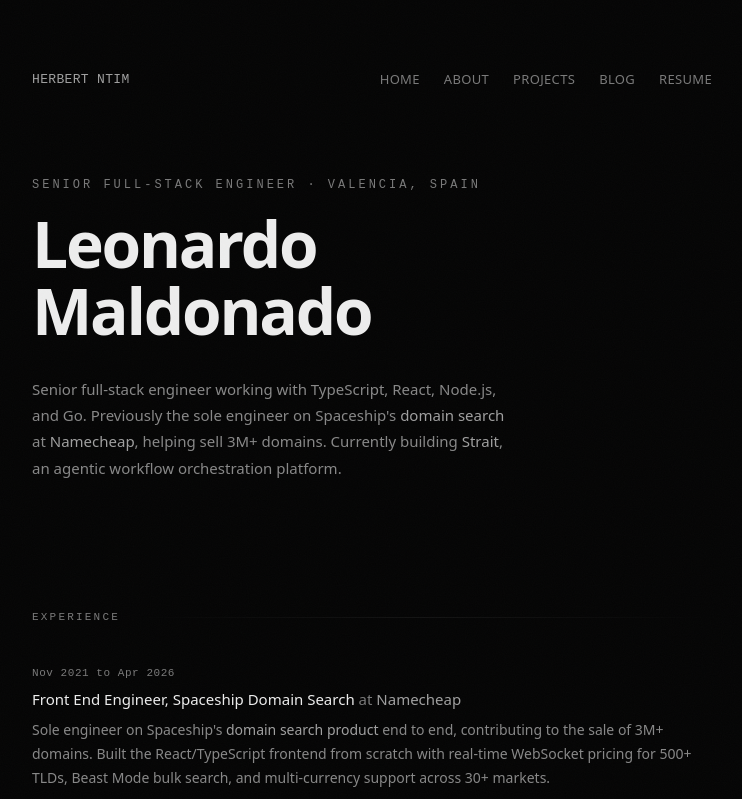
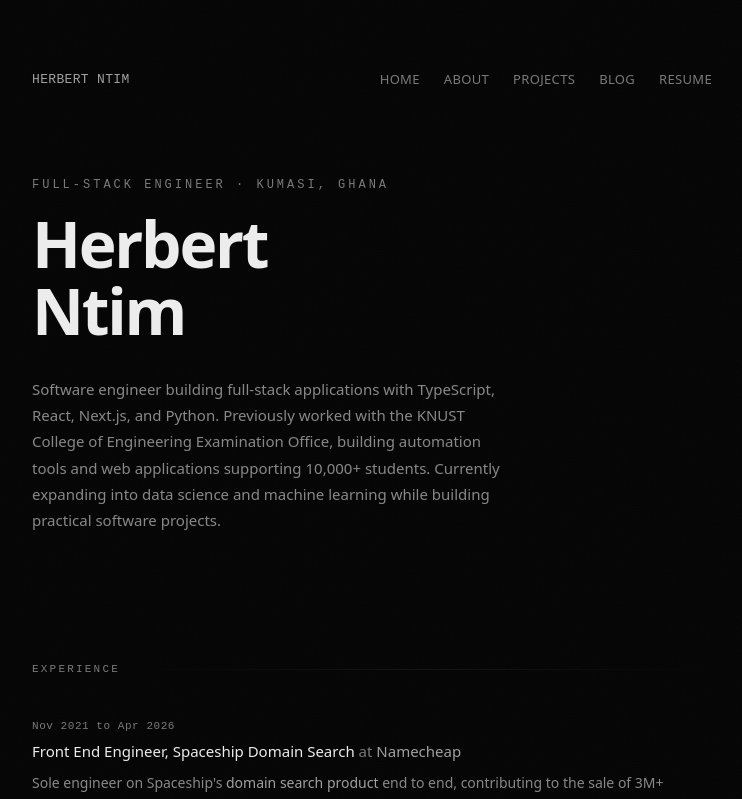
Before and after one commit to HerbertNtim/herbert, a React (Vite) app: page / in a window 1280 px wide. Shown: the top 799 px of the page, without its empty margins (268-1010 px from the left). Built offline with nearby package versions, Linux system fonts and the light colour scheme.

Commit message:
updated home title

```diff
--- a/index.html
+++ b/index.html
@@ -11,7 +11,7 @@
     />
     <link rel="icon" type="image/x-icon" href="/favicon.svg" />
     <link rel="apple-touch-icon" href="/favicon.ico" />
-    <title>Leonardo Maldonado · Senior Full-Stack Engineer</title>
+    <title>Herbert Ntim · Software Engineer</title>
   </head>
   <body class="antialiased">
     <div id="root"></div>
--- a/src/pages/Home.tsx
+++ b/src/pages/Home.tsx
@@ -16,28 +16,25 @@ export function Home() {
   return (
     <div>
       <PageMeta
-        title="Leonardo Maldonado · Senior Full-Stack Engineer"
-        description="Senior full-stack engineer based in Valencia, Spain. Previously sole engineer on Spaceship's domain search at Namecheap (3M+ domains sold). Creator of 33 JavaScript Concepts (66K+ stars). Currently building Strait."
+        title="Herbert Ntim · Full-Stack Engineer"
+        description="Full-Stack Engineer based in Kumasi, Ghana. Building full-stack applications with TypeScript, React, Next.js, and Python. Exploring data science and machine learning."
       />
       <section className="mb-24 sm:mb-32">
         <p className="mb-4 font-mono text-[12px] tracking-[0.25em] text-fg-tertiary uppercase">
-          Senior Full-Stack Engineer · Valencia, Spain
+          Full-Stack Engineer · Kumasi, Ghana
         </p>
         <h1 className="text-[clamp(2.5rem,6vw,4rem)] leading-[1.05] font-semibold tracking-[-0.035em] text-fg">
-          Leonardo
+          Herbert
           <br />
-          Maldonado
+          Ntim
         </h1>
-        <p className="mt-8 max-w-[480px] text-[16px] leading-[1.75] text-fg-secondary sm:text-[15px]">
-          Senior full-stack engineer working with TypeScript, React, Node.js, and
-          Go. Previously the sole engineer on Spaceship&apos;s{" "}
-          <TextLink href="https://www.spaceship.com/domain-search/">
-            domain search
-          </TextLink>{" "}
-          at <TextLink href="https://www.namecheap.com">Namecheap</TextLink>,
-          helping sell 3M+ domains. Currently building{" "}
-          <TextLink href="https://strait.dev">Strait</TextLink>, an agentic
-          workflow orchestration platform.
+        <p className="mt-8 max-w-120 text-[16px] leading-[1.75] text-fg-secondary sm:text-[15px]">
+          Software engineer building full-stack applications with TypeScript,
+          React, Next.js, and Python. Previously worked with the KNUST College
+          of Engineering Examination Office, building automation tools and web
+          applications supporting 10,000+ students. Currently expanding into
+          data science and machine learning while building practical software
+          projects.
         </p>
       </section>
 
@@ -79,7 +76,7 @@ export function Home() {
       <section className="mb-20 sm:mb-28">
         <SectionLabel>Writing</SectionLabel>
         <div>
-          <p className="mb-8 max-w-[440px] text-[15px] leading-[1.75] text-fg-secondary">
+          <p className="mb-8 max-w-110 text-[15px] leading-[1.75] text-fg-secondary">
             90+ articles published across JavaScript, React, TypeScript,
             Node.js, GraphQL, and modern web development. Over 1 million views
             total.
@@ -138,7 +135,7 @@ export function Home() {
       <section>
         <SectionLabel>Contact</SectionLabel>
         <div>
-          <p className="mb-8 max-w-[400px] text-[15px] leading-[1.75] text-fg-secondary">
+          <p className="mb-8 max-w-100 text-[15px] leading-[1.75] text-fg-secondary">
             Have something in mind? Reach out.
           </p>
           <div className="flex flex-col gap-4">
```
